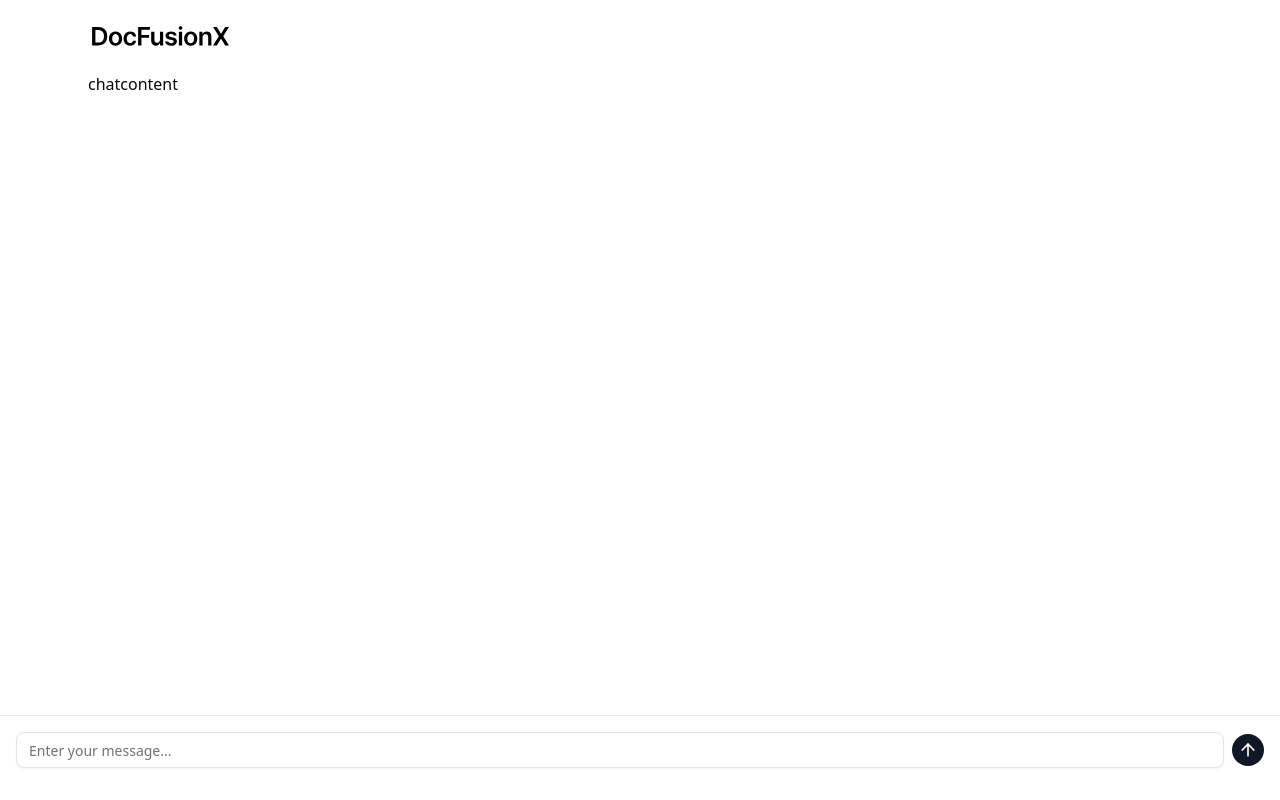
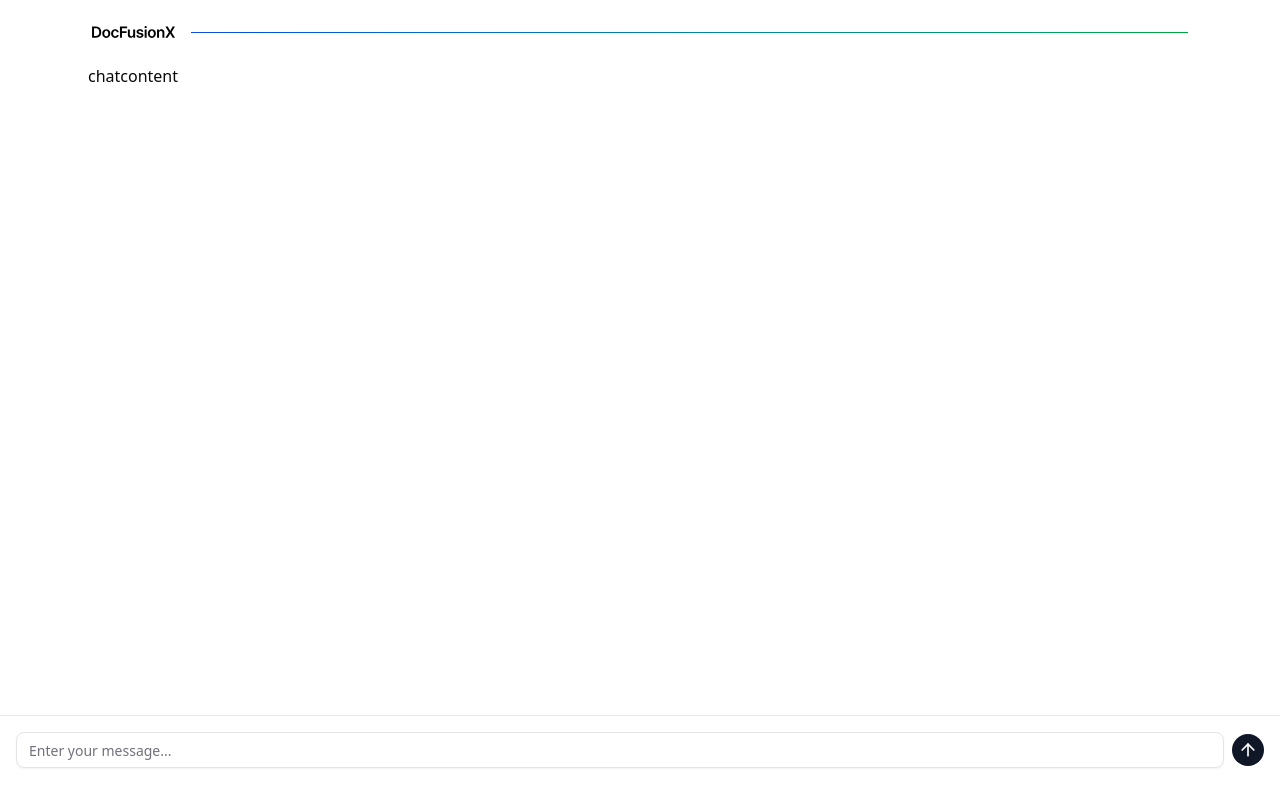
Before and after one commit to DocFusionX/client, a React (Vite) app: page / in a window 1280 px wide. Built offline with nearby package versions, Linux system fonts and the light colour scheme.

Commit message:
feat: add line in header

```diff
--- a/src/components/Header/index.tsx
+++ b/src/components/Header/index.tsx
@@ -2,8 +2,9 @@ import Logo from "@/assets/logo.svg?react";
 
 export default function Header() {
     return (
-        <div className="w-full flex py-6 px-1 items-center justify-between">
-            <Logo className="h-6 w-auto" />
+        <div className="w-full flex py-6 px-1 items-center justify-between gap-4">
+            <Logo className="h-4 w-auto" />
+            <div className="h-px w-full bg-linear-to-r from-blue-700 to-green-600" />
         </div>
     );
 }
```
